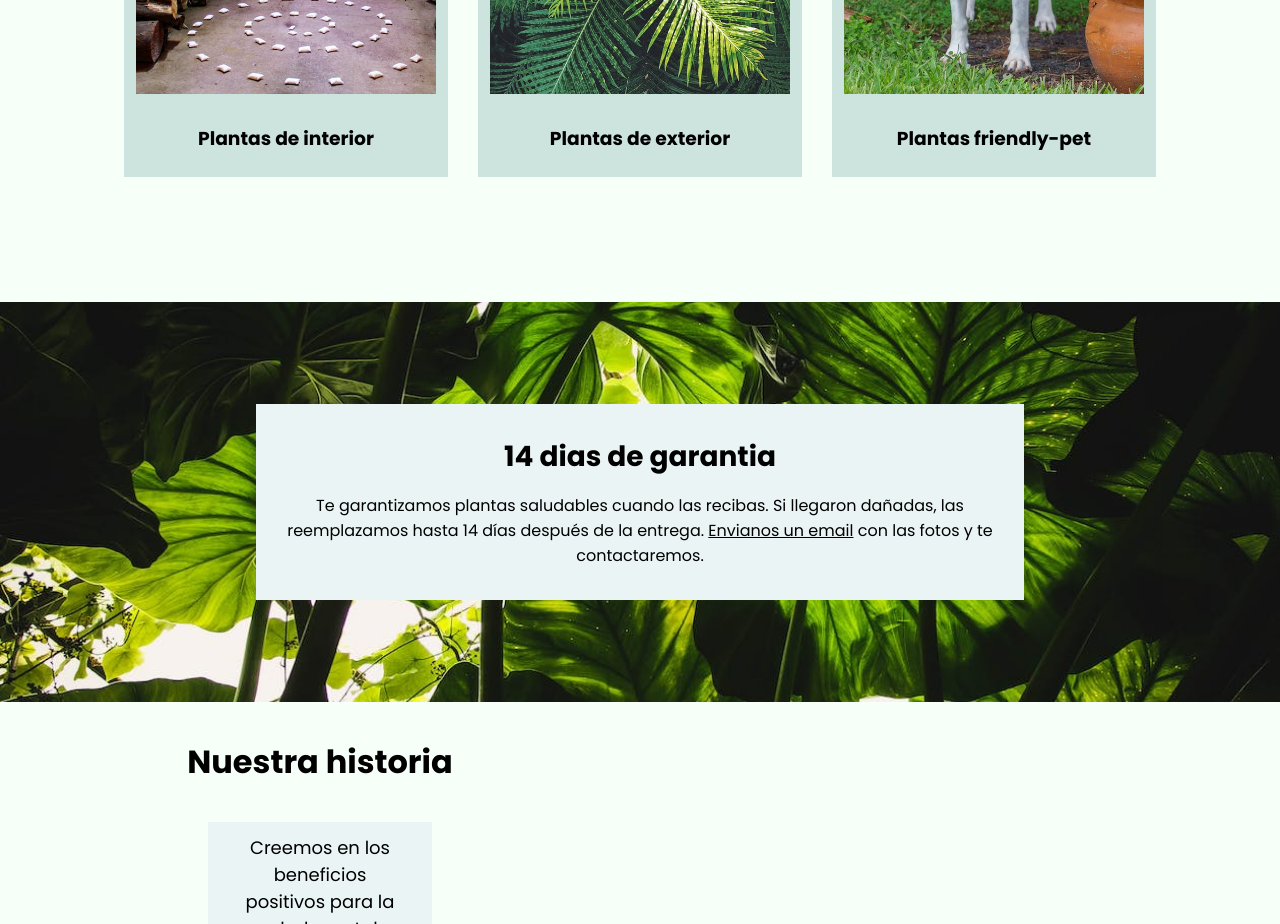
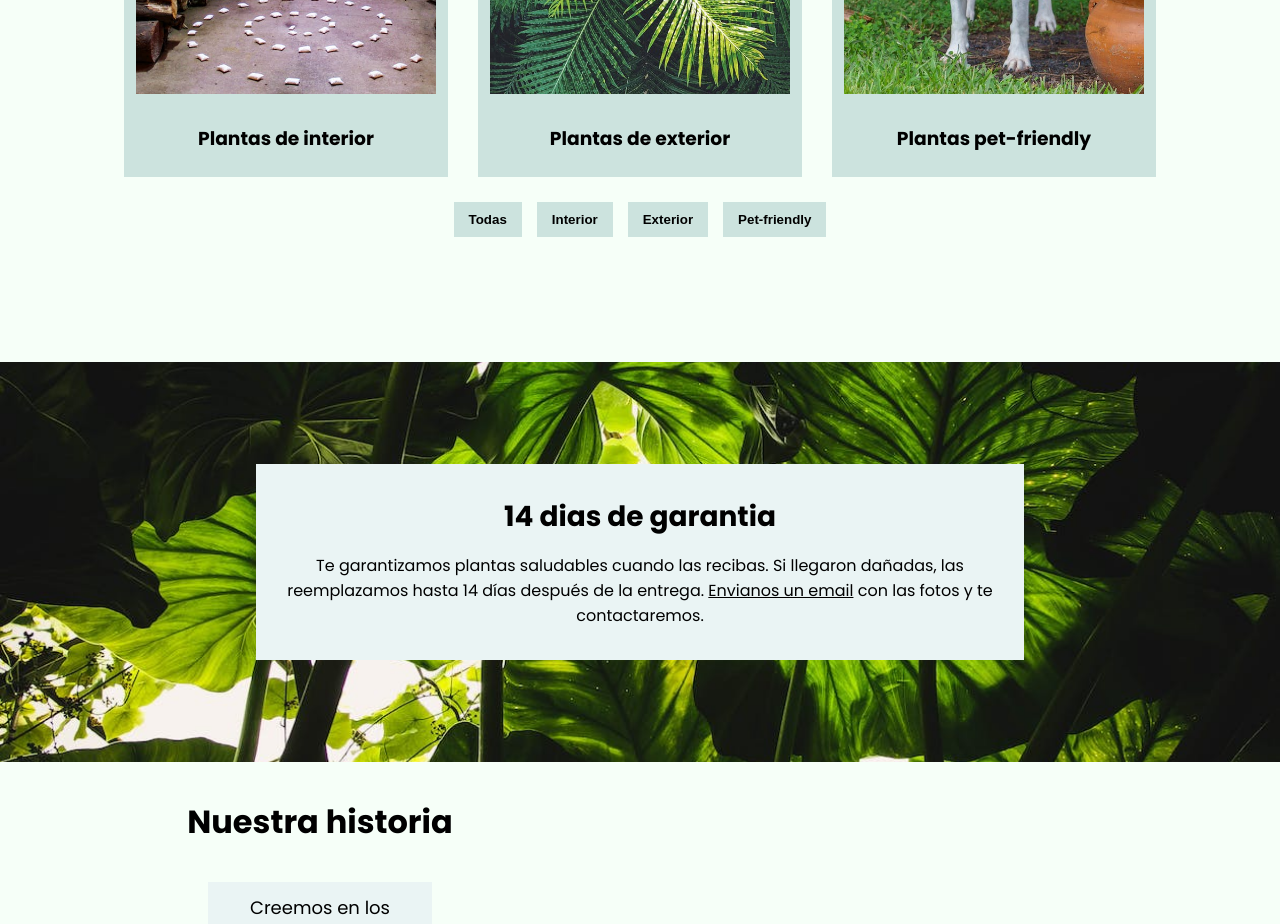
Before and after one commit to santiruartes/ecommerce-ville-plant, a plain HTML site: page index.html in a window 1280 px wide. Shown: the part 1300-2224 px from the top of the page. Drawn offline with Linux system fonts and the light colour scheme.

Commit message:
Botones de filtrado

```diff
--- a/index.html
+++ b/index.html
@@ -72,10 +72,17 @@
               src="./assets/img-5-p-pets.jpeg"
               alt="perro con collar rodeado de macetas"
             />
-            <h3>Plantas friendly-pet</h3>
+            <h3>Plantas pet-friendly</h3>
           </div>
         </div>
-
+        <div class="categories">
+          <button class="category active">Todas</button>
+          <button class="category" data-category="interior">Interior</button>
+          <button class="category" data-category="exterior">Exterior</button>
+          <button class="category" data-category="pet-friendly">
+            Pet-friendly
+          </button>
+        </div>
         <div class="plant__products__container">
           <div class=""></div>
         </div>
--- a/index.js
+++ b/index.js
@@ -0,0 +1,11 @@
+let cart = JSON.parse(localStorage.getItem("cart")) || [];
+
+const saveLocalStorage = (cartList) => {
+    localStorage.setItem("cart", JSON.stringify(cartList))
+}
+
+
+
+const init = () => {};
+
+init();
--- a/style.css
+++ b/style.css
@@ -116,6 +116,22 @@ h5 {
   max-width: 300px;
   height: 400px;
   object-fit: cover;
+}
+
+.categories {
+  display: flex;
+  align-items: center;
+  justify-content: center;
+  gap: 15px;
+}
+
+.category {
+  background: var(--color-3);
+  border: none;
+  padding: 10px 15px;
+  color: var(--black);
+  cursor: pointer;
+  font-weight: 600;
 }
 
 /* Find Section  */
```
